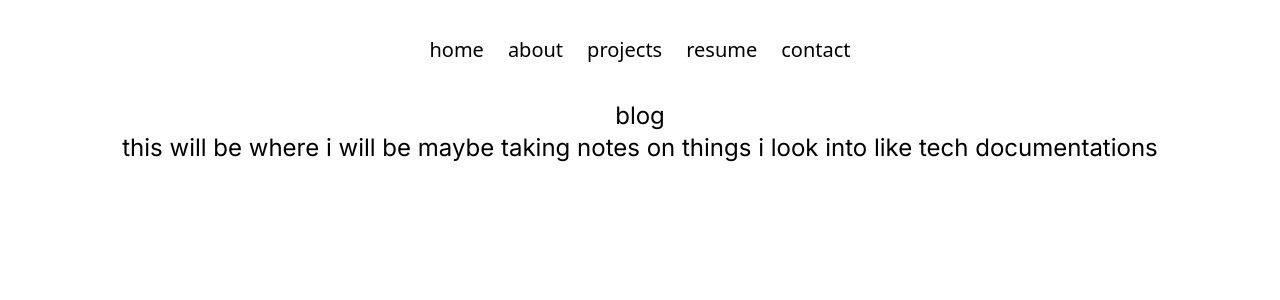
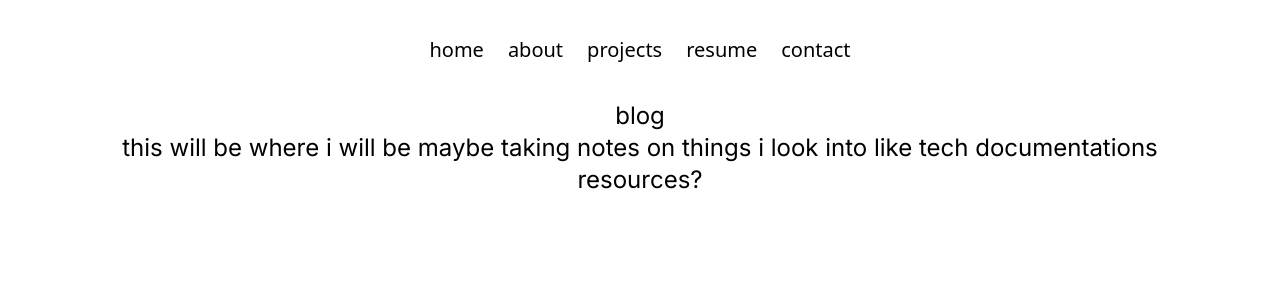
Before and after one commit to KeveeW1/kei-portfolio, a Next.js app: page /blog in a window 1280 px wide. Shown: the top 300 px of the page. Built offline with nearby package versions, Linux system fonts and the light colour scheme.

Commit message:
Blog page brainstorm

```diff
--- a/src/app/blog/page.jsx
+++ b/src/app/blog/page.jsx
@@ -9,6 +9,7 @@ const Blog = () => {
         <div className='text-center text-black text-2xl'>
             <p>blog</p>
             <p>this will be where i will be maybe taking notes on things i look into like tech documentations</p>
+            <p>resources?</p>
         </div>
     </section>
   );
--- a/src/app/projects/page.jsx
+++ b/src/app/projects/page.jsx
@@ -13,7 +13,6 @@ const Projects = () => {
     </div>
     <div className='text-center text-black'>
       <h1 className='text-5xl'>projects</h1>
-
     </div>
     <div className="flex flex-col items-center">
             <h1 className="text-5xl">Projects</h1>
```
